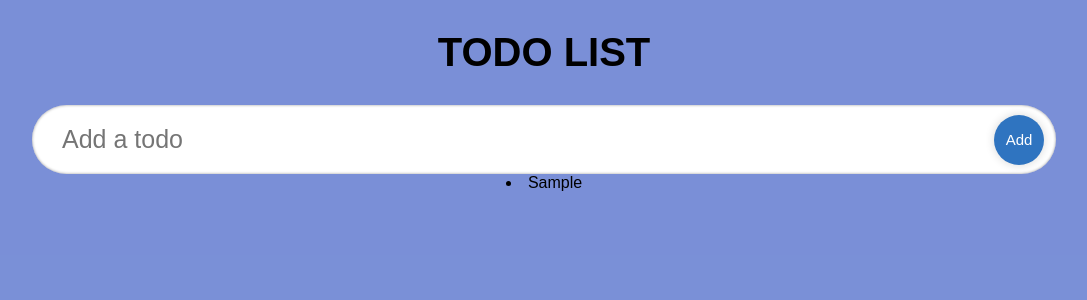
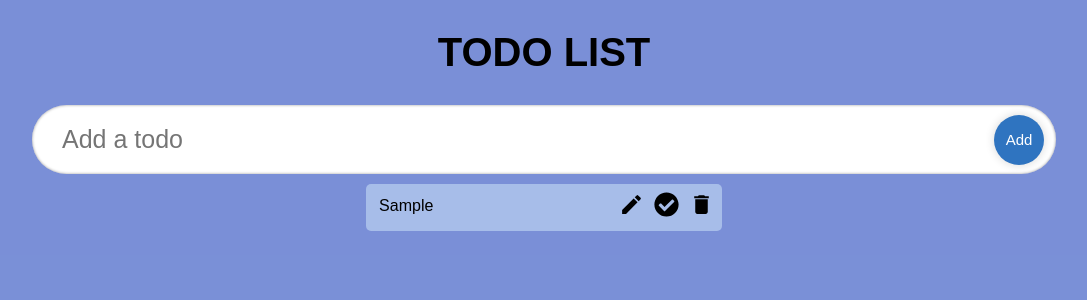
Before and after one commit to yogeshkanwade21/React.js-practice, a React (Vite) app in the folder TodoList-React-TS/: page / in a window 1280 px wide. Both pictures are taken after typing "Sample" into the empty fields and a click on the button "Add". Shown: the top 300 px of the page, without its empty margins (96-1183 px from the left). Built offline with nearby package versions, Linux system fonts and the light colour scheme.

Commit message:
add: TodoList and SingleTodo components and styles

```diff
--- a/TodoList-React-TS/package.json
+++ b/TodoList-React-TS/package.json
@@ -11,7 +11,8 @@
   },
   "dependencies": {
     "react": "^18.3.1",
-    "react-dom": "^18.3.1"
+    "react-dom": "^18.3.1",
+    "react-icons": "^5.2.1"
   },
   "devDependencies": {
     "@types/react": "^18.3.3",
--- a/TodoList-React-TS/src/App.tsx
+++ b/TodoList-React-TS/src/App.tsx
@@ -2,6 +2,7 @@ import { useState } from "react";
 import "./App.css";
 import InputField from "./components/InputField";
 import { Todo } from "./model";
+import TodoList from "./components/TodoList";
 
 const App : React.FC = () => {
 
@@ -22,9 +23,7 @@ const App : React.FC = () => {
     <div className="App">
       <span className="heading"><strong>Todo List</strong></span>
       <InputField todo={todo} setTodo={setTodo} handleAdd={handleAdd}/>
-      {todos.map((todo) => (
-        <li>{todo.todo}</li>
-      ))}
+      <TodoList todos={todos} setTodos={setTodos}/>
     </div>
   )
 }
--- /dev/null
+++ b/TodoList-React-TS/src/components/SingleTodo.tsx
@@ -0,0 +1,30 @@
+import { MdEdit, MdDelete } from "react-icons/md";
+import { FaCheckCircle } from "react-icons/fa";
+import { Todo } from "../model";
+
+type SingleTodoProps = {
+    todo: Todo;
+    todos: Todo[];
+    setTodos: React.Dispatch<React.SetStateAction<Todo[]>>;
+}
+
+const SingleTodo = ({todo, todos, setTodos}: SingleTodoProps) => {
+  return (
+    <form className="todos__single">
+        <span className="todos__single--text">{todo.todo}</span>
+        <div>
+            <span className="icon">
+                <MdEdit />
+            </span>
+            <span className="icon">
+                <FaCheckCircle />
+            </span>
+            <span className="icon">
+                <MdDelete />
+            </span>
+        </div>
+    </form>
+  )
+}
+
+export default SingleTodo;
--- /dev/null
+++ b/TodoList-React-TS/src/components/TodoList.tsx
@@ -0,0 +1,20 @@
+import "./styles.css";
+import { Todo } from "../model";
+import SingleTodo from "./SingleTodo";
+
+interface TodoListProps {
+    todos: Todo[];
+    setTodos: React.Dispatch<React.SetStateAction<Todo[]>>;
+}
+
+const TodoList = ({todos,  setTodos}: TodoListProps) => {
+  return (
+    <div className="todos">
+        {todos.map((todo) => (
+            <SingleTodo todo={todo} key={todo.id} todos={todos} setTodos={setTodos}/>
+        ))}
+    </div>
+  )
+}
+
+export default TodoList;
--- a/TodoList-React-TS/src/components/styles.css
+++ b/TodoList-React-TS/src/components/styles.css
@@ -55,10 +55,11 @@
     display: flex;
     width: 29.5%;
     border-radius: 5px;
-    padding: 20px;
+    padding: 8px;
     margin: 10px 0;
-    background-image: url("https://img.freepik.com/free-photo/crumpled-yellow-paper-background-close-up_60487-2390.jpg?size=626&ext=jpg");
+    background-color: #ddf3ff73;
   }
+
   .todos__single--text {
     flex: 1;
     padding: 5px;
```
Also changed, not shown: 1 other file (tests, documents, lock files or other folders).
